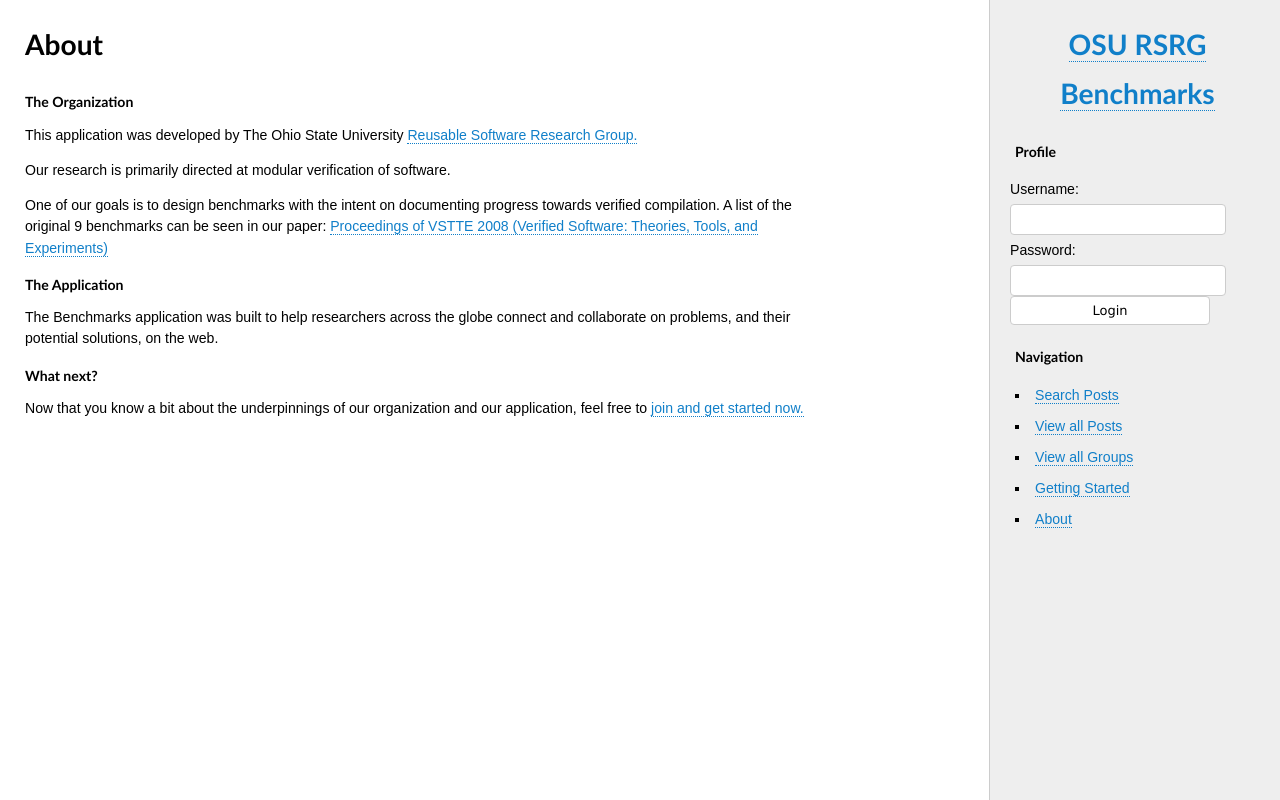
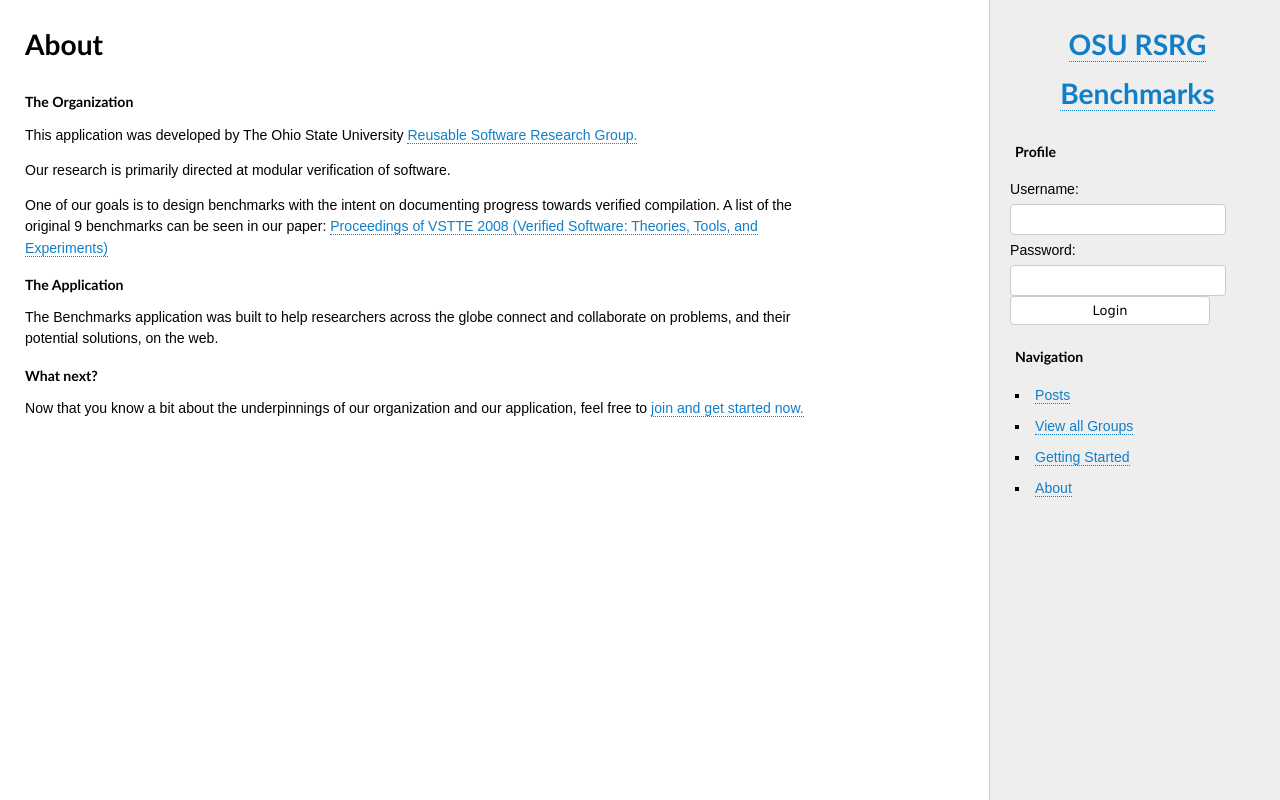
Before and after one commit to joelburget/benchmarks, a Django app: template templates/about.html in a window 1280 px wide. Run offline with Django 3.2, Linux system fonts and the light colour scheme; the template is opened without the code that fills it, so the values that code supplies are empty.

Commit message:
I removed the search posts link from the sidebar. I kept the view function and the template for now.

```diff
--- a/posts/urls.py
+++ b/posts/urls.py
@@ -20,7 +20,4 @@ urlpatterns = patterns('',
 
   # Edit post
   (r'^new/$', 'benchmarks.posts.views.editpost'),
-
-  # Search posts
-  (r'^search/$', 'benchmarks.posts.views.search'),
 )
--- a/templates/base.html
+++ b/templates/base.html
@@ -37,8 +37,7 @@
       {% if user.is_authenticated %}
       <li><a href="/posts/new/">New Post</a></li>
       {% endif %}
-      <li><a href="/posts/search/">Search Posts</a></li>
-      <li><a href="/posts/">View all Posts</a></li>
+      <li><a href="/posts/">Posts</a></li>
       <li><a href="/groups/">View all Groups</a></li>
       <li><a href="/getting-started/">Getting Started</a></li>
       <li><a href="/about/">About</a></li>
```
